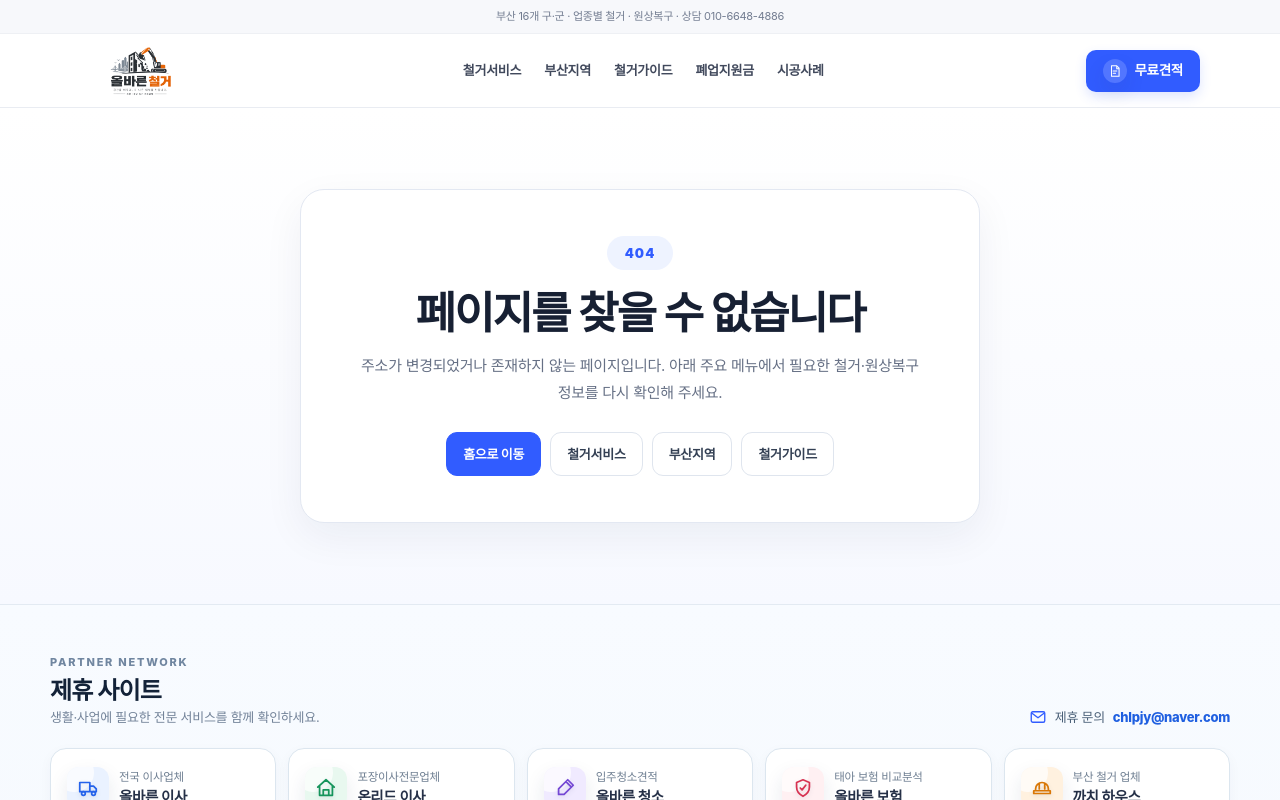
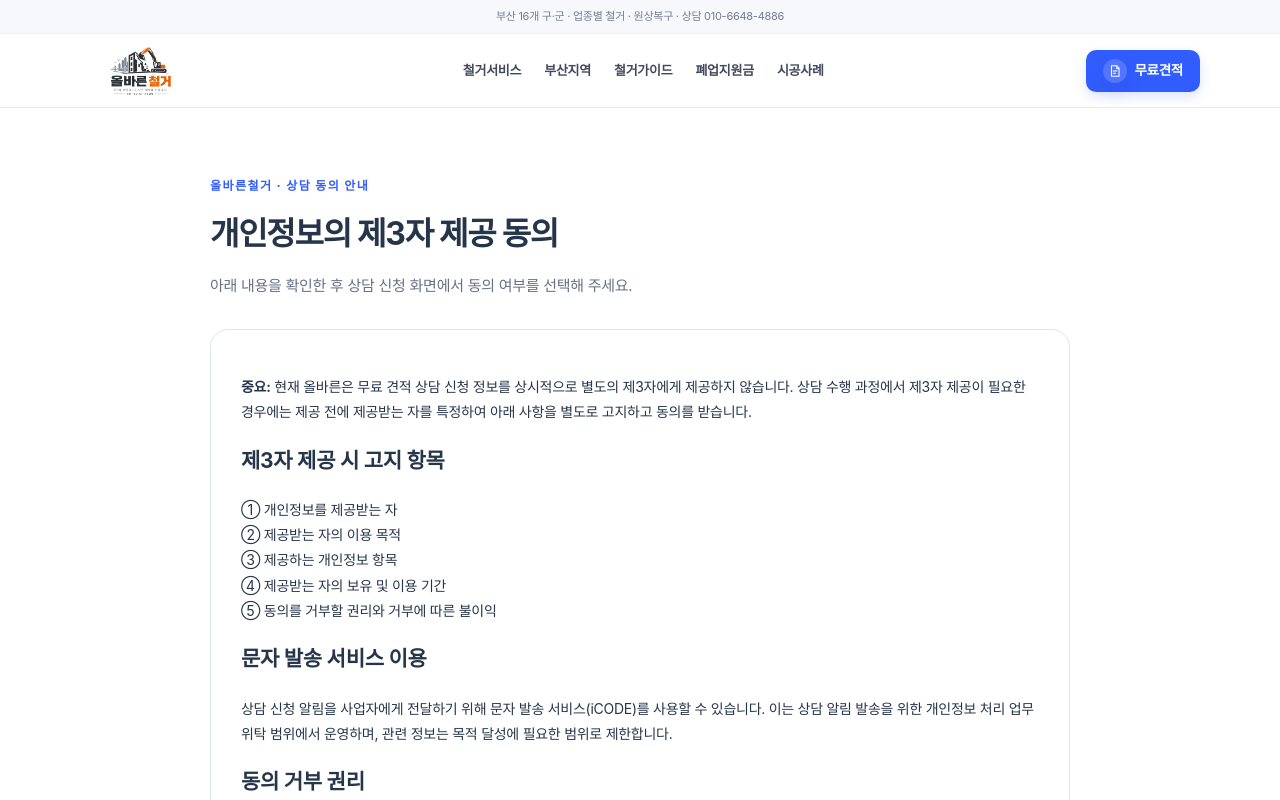
Before and after one commit to cms459800-wq/busanall, a Next.js app: page /privacy/estimate-third-party in a window 1280 px wide. Before the commit this address had no page. Shown: the top 800 px of the page. Built offline with nearby package versions, Linux system fonts and the light colour scheme.

Commit message:
Add estimate third-party privacy page

```diff
--- /dev/null
+++ b/app/privacy/estimate-third-party/page.tsx
@@ -0,0 +1,3 @@
+import PrivacyAgreementPage from "@/components/PrivacyAgreementPage";
+export const metadata={title:"개인정보의 제3자 제공 동의",robots:{index:false,follow:true}};
+export default function Page(){return <PrivacyAgreementPage title="개인정보의 제3자 제공 동의"><p><b>중요:</b> 현재 올바른은 무료 견적 상담 신청 정보를 상시적으로 별도의 제3자에게 제공하지 않습니다. 상담 수행 과정에서 제3자 제공이 필요한 경우에는 제공 전에 제공받는 자를 특정하여 아래 사항을 별도로 고지하고 동의를 받습니다.</p><h2>제3자 제공 시 고지 항목</h2><p>① 개인정보를 제공받는 자<br/>② 제공받는 자의 이용 목적<br/>③ 제공하는 개인정보 항목<br/>④ 제공받는 자의 보유 및 이용 기간<br/>⑤ 동의를 거부할 권리와 거부에 따른 불이익</p><h2>문자 발송 서비스 이용</h2><p>상담 신청 알림을 사업자에게 전달하기 위해 문자 발송 서비스(iCODE)를 사용할 수 있습니다. 이는 상담 알림 발송을 위한 개인정보 처리 업무 위탁 범위에서 운영하며, 관련 정보는 목적 달성에 필요한 범위로 제한합니다.</p><h2>동의 거부 권리</h2><p>제3자 제공이 실제로 필요한 상담의 경우 귀하는 동의를 거부할 수 있으며, 해당 제공이 없이는 수행할 수 없는 상담 범위가 제한될 수 있습니다.</p></PrivacyAgreementPage>}
```
